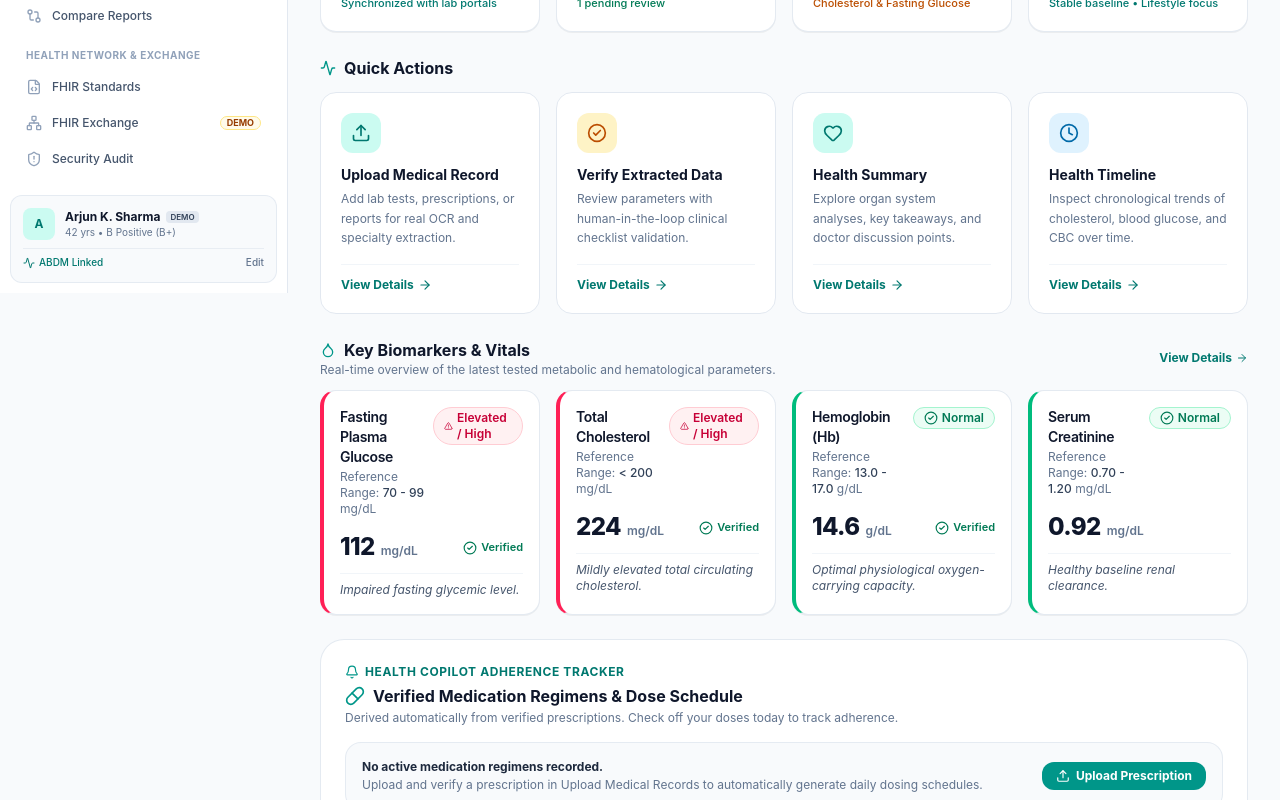
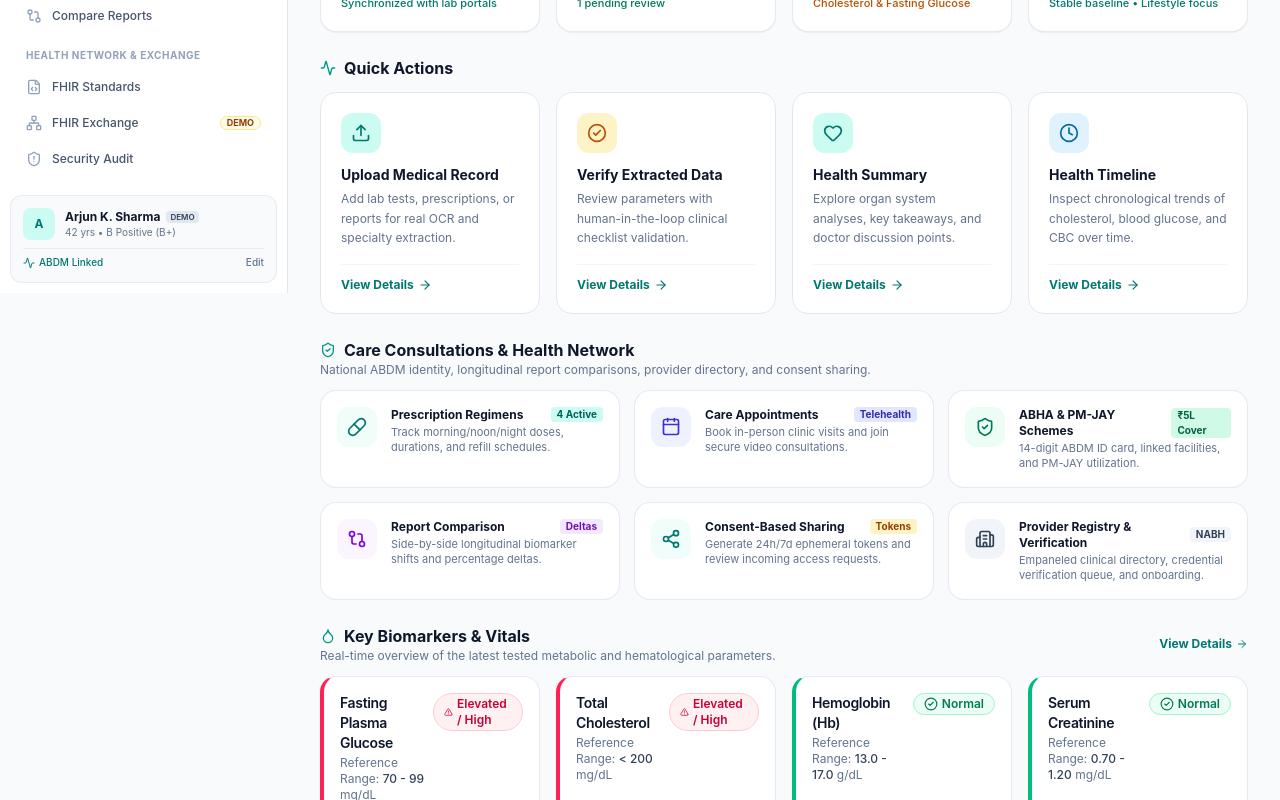
Before and after one commit to Satheesh-cloud98/medimentor, a React (Vite) app in the folder medimentor-ai - Copy/: page / in a window 1280 px wide. Shown: the part 507-1307 px from the top of the page. Built offline with nearby package versions, Linux system fonts and the light colour scheme.

Commit message:
feat: link care services hub on dashboard, add official ABHA portal gateway, and expand emergency disclaimer

```diff
--- a/medimentor-ai - Copy/src/components/MedicalDisclaimer.tsx
+++ b/medimentor-ai - Copy/src/components/MedicalDisclaimer.tsx
@@ -40,7 +40,7 @@ export const MedicalDisclaimer: React.FC = () => {
             • Do not alter prescription dosages, discontinue treatments, or start new supplements based solely on this tool.
           </p>
           <p>
-            • In the event of acute medical discomfort or emergency symptoms, immediately contact local emergency services or visit the nearest emergency room.
+            • In the event of acute medical discomfort or emergency symptoms, immediately contact emergency services (112 in India / 911 / 108) or visit the nearest emergency department.
           </p>
         </div>
       )}
--- a/medimentor-ai - Copy/src/pages/Dashboard.tsx
+++ b/medimentor-ai - Copy/src/pages/Dashboard.tsx
@@ -14,6 +14,11 @@ import {
   Pill,
   Bell,
   Check,
+  Calendar,
+  ShieldCheck,
+  GitCompare,
+  Share2,
+  Building2,
 } from 'lucide-react';
 import { useLanguage } from '../context/LanguageContext';
 import { useReports } from '../context/ReportsContext';
@@ -343,6 +348,143 @@ export const Dashboard: React.FC = () => {
           </Link>
         </div>
       </div>
+      {/* Connected Care & Health Network Hub */}
+      <div>
+        <div className="flex items-center justify-between mb-3">
+          <div>
+            <h3 className="text-base font-bold text-slate-900 flex items-center gap-2">
+              <ShieldCheck className="w-4 h-4 text-teal-600" />
+              <span>Care Consultations & Health Network</span>
+            </h3>
+            <p className="text-xs text-slate-500">
+              National ABDM identity, longitudinal report comparisons, provider directory, and consent sharing.
+            </p>
+          </div>
+        </div>
+
+        <div className="grid grid-cols-1 sm:grid-cols-2 lg:grid-cols-3 gap-3.5">
+          <Link
+            to="/prescriptions"
+            className="group bg-white p-4 rounded-2xl border border-slate-200/90 hover:border-teal-400 hover:shadow-xs transition-all flex items-start gap-3.5"
+          >
+            <div className="w-10 h-10 rounded-xl bg-teal-50 text-teal-700 flex items-center justify-center shrink-0 group-hover:bg-teal-600 group-hover:text-white transition-colors">
+              <Pill className="w-5 h-5" />
+            </div>
+            <div className="min-w-0 flex-1">
+              <div className="flex items-center justify-between gap-1">
+                <h4 className="font-bold text-slate-900 text-xs group-hover:text-teal-700 transition-colors">
+                  Prescription Regimens
+                </h4>
+                <span className="text-[10px] font-bold px-1.5 py-0.2 rounded bg-teal-100 text-teal-800">4 Active</span>
+              </div>
+              <p className="text-[11px] text-slate-500 mt-0.5 leading-snug">
+                Track morning/noon/night doses, durations, and refill schedules.
+              </p>
+            </div>
+          </Link>
+
+          <Link
+            to="/appointments"
+            className="group bg-white p-4 rounded-2xl border border-slate-200/90 hover:border-teal-400 hover:shadow-xs transition-all flex items-start gap-3.5"
+          >
+            <div className="w-10 h-10 rounded-xl bg-indigo-50 text-indigo-700 flex items-center justify-center shrink-0 group-hover:bg-indigo-600 group-hover:text-white transition-colors">
+              <Calendar className="w-5 h-5" />
+            </div>
+            <div className="min-w-0 flex-1">
+              <div className="flex items-center justify-between gap-1">
+                <h4 className="font-bold text-slate-900 text-xs group-hover:text-teal-700 transition-colors">
+                  Care Appointments
+                </h4>
+                <span className="text-[10px] font-bold px-1.5 py-0.2 rounded bg-indigo-100 text-indigo-800">Telehealth</span>
+              </div>
+              <p className="text-[11px] text-slate-500 mt-0.5 leading-snug">
+                Book in-person clinic visits and join secure video consultations.
+              </p>
+            </div>
+          </Link>
+
+          <Link
+            to="/government-schemes"
+            className="group bg-white p-4 rounded-2xl border border-slate-200/90 hover:border-teal-400 hover:shadow-xs transition-all flex items-start gap-3.5"
+          >
+            <div className="w-10 h-10 rounded-xl bg-emerald-50 text-emerald-700 flex items-center justify-center shrink-0 group-hover:bg-emerald-600 group-hover:text-white transition-colors">
+              <ShieldCheck className="w-5 h-5" />
+            </div>
+            <div className="min-w-0 flex-1">
+              <div className="flex items-center justify-between gap-1">
+                <h4 className="font-bold text-slate-900 text-xs group-hover:text-teal-700 transition-colors">
+                  ABHA & PM-JAY Schemes
+                </h4>
+                <span className="text-[10px] font-bold px-1.5 py-0.2 rounded bg-emerald-100 text-emerald-800">₹5L Cover</span>
+              </div>
+              <p className="text-[11px] text-slate-500 mt-0.5 leading-snug">
+                14-digit ABDM ID card, linked facilities, and PM-JAY utilization.
+              </p>
+            </div>
+          </Link>
+
+          <Link
+            to="/compare"
+            className="group bg-white p-4 rounded-2xl border border-slate-200/90 hover:border-teal-400 hover:shadow-xs transition-all flex items-start gap-3.5"
+          >
+            <div className="w-10 h-10 rounded-xl bg-purple-50 text-purple-700 flex items-center justify-center shrink-0 group-hover:bg-purple-600 group-hover:text-white transition-colors">
+              <GitCompare className="w-5 h-5" />
+            </div>
+            <div className="min-w-0 flex-1">
+              <div className="flex items-center justify-between gap-1">
+                <h4 className="font-bold text-slate-900 text-xs group-hover:text-teal-700 transition-colors">
+                  Report Comparison
+                </h4>
+                <span className="text-[10px] font-bold px-1.5 py-0.2 rounded bg-purple-100 text-purple-800">Deltas</span>
+              </div>
+              <p className="text-[11px] text-slate-500 mt-0.5 leading-snug">
+                Side-by-side longitudinal biomarker shifts and percentage deltas.
+              </p>
+            </div>
+          </Link>
+
+          <Link
+            to="/sharing"
+            className="group bg-white p-4 rounded-2xl border border-slate-200/90 hover:border-teal-400 hover:shadow-xs transition-all flex items-start gap-3.5"
+          >
+            <div className="w-10 h-10 rounded-xl bg-teal-50 text-teal-700 flex items-center justify-center shrink-0 group-hover:bg-teal-600 group-hover:text-white transition-colors">
+              <Share2 className="w-5 h-5" />
+            </div>
+            <div className="min-w-0 flex-1">
+              <div className="flex items-center justify-between gap-1">
+                <h4 className="font-bold text-slate-900 text-xs group-hover:text-teal-700 transition-colors">
+                  Consent-Based Sharing
+                </h4>
+                <span className="text-[10px] font-bold px-1.5 py-0.2 rounded bg-amber-100 text-amber-800">Tokens</span>
+              </div>
+              <p className="text-[11px] text-slate-500 mt-0.5 leading-snug">
+                Generate 24h/7d ephemeral tokens and review incoming access requests.
+              </p>
+            </div>
+          </Link>
+
+          <Link
+            to="/provider-portal"
+            className="group bg-white p-4 rounded-2xl border border-slate-200/90 hover:border-teal-400 hover:shadow-xs transition-all flex items-start gap-3.5"
+          >
+            <div className="w-10 h-10 rounded-xl bg-slate-100 text-slate-700 flex items-center justify-center shrink-0 group-hover:bg-slate-700 group-hover:text-white transition-colors">
+              <Building2 className="w-5 h-5" />
+            </div>
+            <div className="min-w-0 flex-1">
+              <div className="flex items-center justify-between gap-1">
+                <h4 className="font-bold text-slate-900 text-xs group-hover:text-teal-700 transition-colors">
+                  Provider Registry & Verification
+                </h4>
+                <span className="text-[10px] font-bold px-1.5 py-0.2 rounded bg-slate-100 text-slate-700">NABH</span>
+              </div>
+              <p className="text-[11px] text-slate-500 mt-0.5 leading-snug">
+                Empaneled clinical directory, credential verification queue, and onboarding.
+              </p>
+            </div>
+          </Link>
+        </div>
+      </div>
+
 
       {/* Key Biomarkers Spotlight */}
       <div>
--- a/medimentor-ai - Copy/src/pages/GovernmentSchemes.tsx
+++ b/medimentor-ai - Copy/src/pages/GovernmentSchemes.tsx
@@ -153,6 +153,24 @@ export const GovernmentSchemes: React.FC = () => {
                 </div>
               ))}
             </div>
+
+            <div className="mt-5 p-4 rounded-xl bg-teal-50/60 border border-teal-200/80 flex flex-col sm:flex-row items-start sm:items-center justify-between gap-3 text-xs">
+              <div>
+                <p className="font-bold text-teal-900">Official National Health Authority (NHA) ABHA Gateway</p>
+                <p className="text-teal-800 mt-0.5">
+                  Manage Aadhaar KYC linkages, download your official PVC digital health card, and register new PHR addresses.
+                </p>
+              </div>
+              <a
+                href="https://abha.abdm.gov.in/"
+                target="_blank"
+                rel="noreferrer"
+                className="inline-flex items-center gap-1.5 px-3.5 py-2 rounded-lg bg-teal-700 text-white font-semibold hover:bg-teal-800 transition-colors shrink-0 shadow-2xs"
+              >
+                <span>Visit Official ABHA Portal</span>
+                <ExternalLink className="w-3.5 h-3.5" />
+              </a>
+            </div>
           </div>
         </div>
       )}
```
